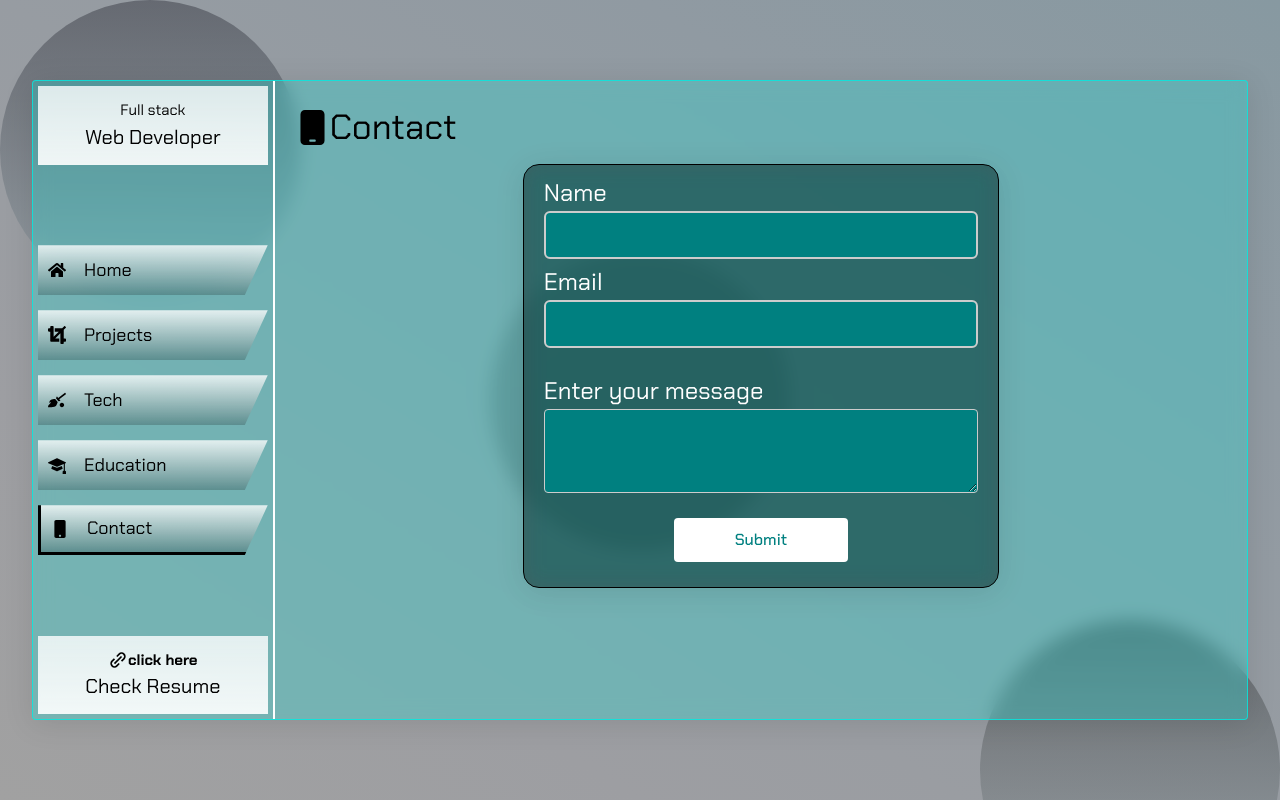
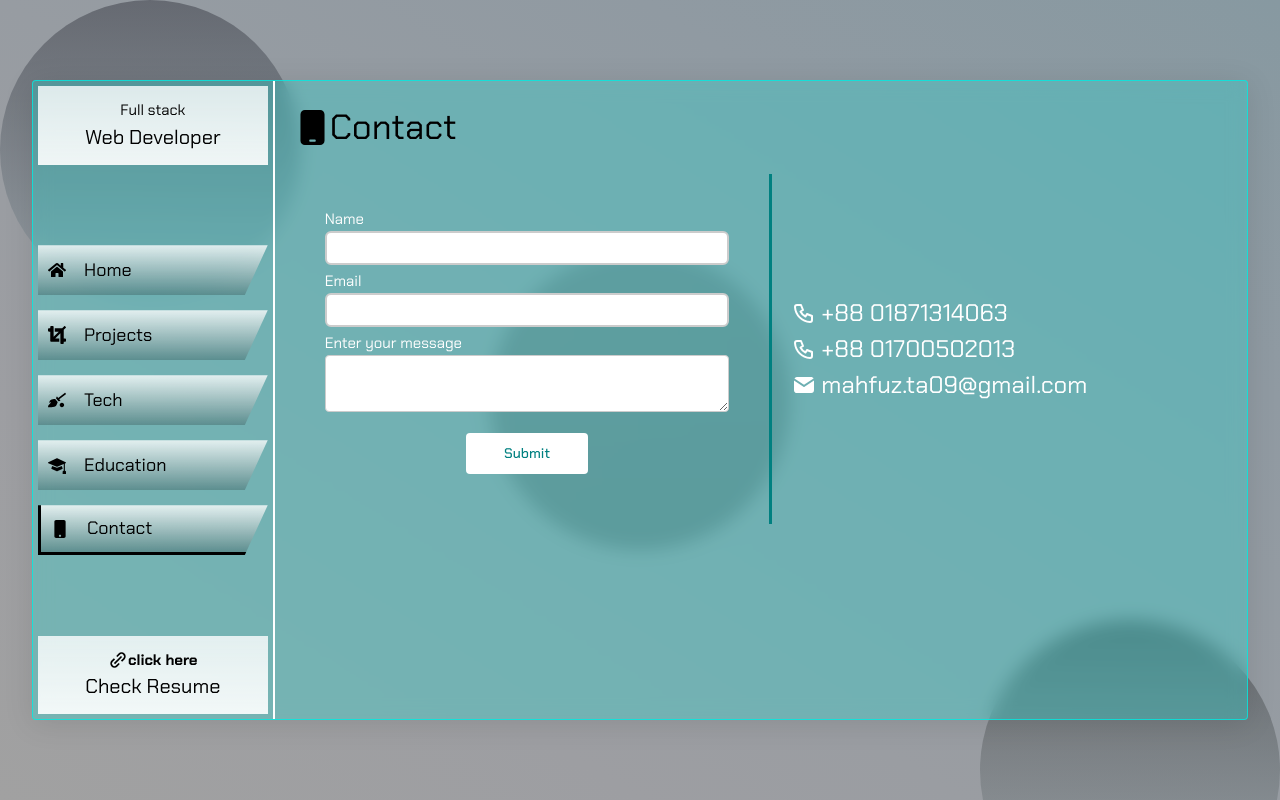
Before and after one commit to mahfuz-ta09/my-portfolio-website, a Next.js app: page /contact in a window 1280 px wide. Built offline with nearby package versions, Linux system fonts and the light colour scheme.

Commit message:
contact page updated

```diff
--- a/src/app/(withnavbar)/contact/page.tsx
+++ b/src/app/(withnavbar)/contact/page.tsx
@@ -5,6 +5,7 @@ import { FontAwesomeIcon } from "@fortawesome/react-fontawesome"
 import { useForm, SubmitHandler } from "react-hook-form"
 import emailjs from '@emailjs/browser'
 import { toast } from 'sonner'
+import { TbMailFilled, TbPhone } from 'react-icons/tb'
 
 type Inputs = {
   first_name: string
@@ -54,6 +55,7 @@ const ContactPage = () => {
       </div>
 
       <div className="form-container">
+
         <form onSubmit={handleSubmit(onSubmit)}>
           <div className='name-secton'>
             <div className="form-group">
@@ -89,6 +91,14 @@ const ContactPage = () => {
             </div>
           <button className='submit-btn' type="submit">Submit</button>
         </form>
+
+        <div className='contact-list'>
+          <h1><TbPhone className="mail-item-logo"/>+88 01871314063</h1>
+          <h1><TbPhone className="mail-item-logo"/>+88 01700502013</h1>
+          <h1><TbMailFilled className="mail-item-logo"/>mahfuz.ta09@gmail.com</h1>
+        </div>
+
+
       </div>
     </div>
   )
--- a/src/app/(withnavbar)/skill&tech/page.tsx
+++ b/src/app/(withnavbar)/skill&tech/page.tsx
@@ -3,7 +3,6 @@ import '@/css/skill&tech/skill&tech.css'
 import Image from 'next/image'
 
 const SkillAndTech = () => {
-
   const skills = [
     { icon: "https://i.ibb.co.com/TqsqWt9/react.png", title: 'REACT.js' },
     { icon: "/assets/next-js.svg", title: 'NEXT.js' },
@@ -13,6 +12,8 @@ const SkillAndTech = () => {
     { icon: "https://i.ibb.co.com/WBLQGkT/cpp-svg.png", title: 'C++' },
   ]
   const otherSkills = ['HTML', 'CSS', 'BOOTSTRAP5', 'TAILWIND', 'JS', 'Firebase', 'Git','Redux']
+
+
   return (
     <div className="skill-container">
         <div className="skill-title">
--- a/src/css/Contact/Contact.css
+++ b/src/css/Contact/Contact.css
@@ -18,33 +18,56 @@
 .form-container {
   padding: 20px;
   border-radius: 8px;
-  width: 50%;
+  width: 100%;
   margin: 5vh auto;
   border-radius: 16px;
-  background: rgba(0, 0, 0, 0.45);
-  box-shadow: 0 4px 30px rgba(0, 0, 0, 0.1);
-  backdrop-filter: blur(11.1px);
-  -webkit-backdrop-filter: blur(11.1px);
-  border: 1px solid rgba(0, 0, 0, 1);
+  display: flex;
+  align-items: center;
+  justify-content: center;
+  gap: 20px;
 }
 
 
 form {
+  flex: 1;
   display: flex;
   flex-direction: column;
   align-items: center;
   justify-content: center;
+  padding: 20px;
+  width: 80%;
+  min-height: 350px;
 }
 
+
+.contact-list {
+  flex: 1;
+  display: flex;
+  flex-direction: column;
+  align-items: start;
+  justify-content: center;
+  padding: 20px;
+  width: 80%;
+  border-left: 3px solid teal;
+  height: 350px;
+}
+
+.contact-list h1{
+  display: flex;
+  align-items: center;
+  justify-content: start;
+  gap: 5px;
+  color: white;
+}
 
 .name-secton{
   display: flex;
   align-items: center;
   justify-content: center;
   width: 100%;
-  gap: 20px;
   font-weight: 400;
   color: white;
+  font-size: 15px;
 }
 
 .email-section{
@@ -52,18 +75,19 @@ form {
   align-items: center;
   justify-content: center;
   width: 100%;
-  gap: 20px;
-  margin-top: 25px;
+  margin-top: 5px;
   font-weight: 400;
   color: white;
+  font-size: 15px;
 }
 
 
 .form-text{
     width: 100%;
-    margin-top: 25px;
+    margin-top: 5px;
     font-weight: 400;
     color: white;
+    font-size: 15px;
 }
 
 .name-input{
@@ -71,7 +95,6 @@ form {
     padding: 4px;
     border: 2px solid #ccc;
     border-radius: 6px;
-    background: teal;
 }
 
 .text-input{
@@ -80,7 +103,6 @@ form {
     padding: 5px;
     border: 1px solid #ccc;
     border-radius: 4px;
-    background: teal;
 }
 
 .form-group{
@@ -89,12 +111,12 @@ form {
 
 .submit-btn{
   padding: 10px;
-  width: 40%;
+  width: 30%;
   margin: 15px auto;
   border: none;
   background-color: white;
   color: teal;
-  font-size: 16px;
+  font-size: 14px;
   border-radius: 4px;
   cursor: pointer;
   font-weight: 500;
@@ -170,8 +192,18 @@ form {
     border-radius: 8px;
     width: 95%;
     margin: 10vh auto 0;
+    flex-direction: column-reverse;
+  }
+  .contact-list {
+    border-left: none;
+    border-bottom: 3px solid teal;
+    text-align: start;
+    align-items: center;
   }
 
+  .contact-list h1{
+    font-size: 16px;
+  }
 
   .name-secton{
     flex-direction: column;
```
